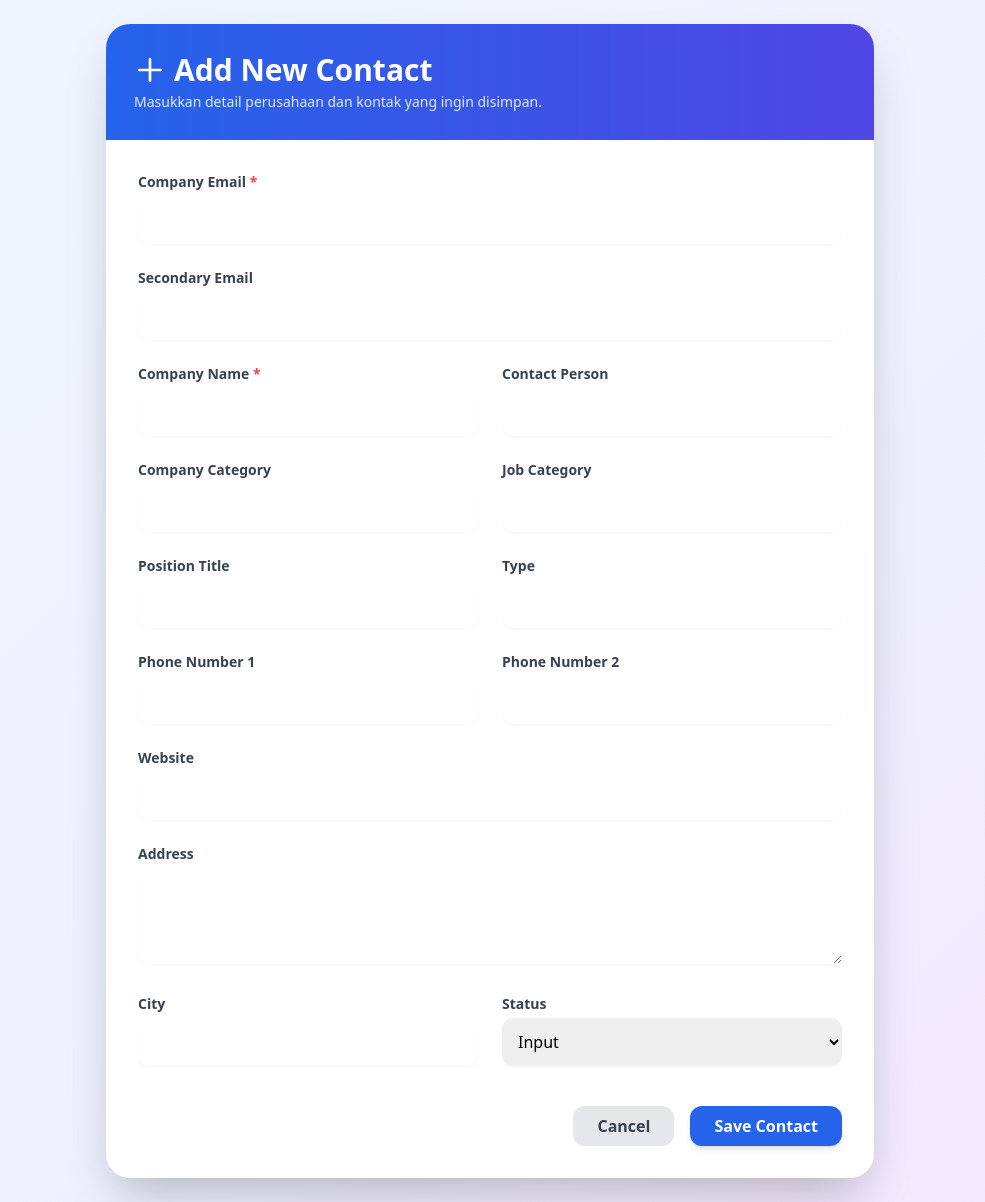
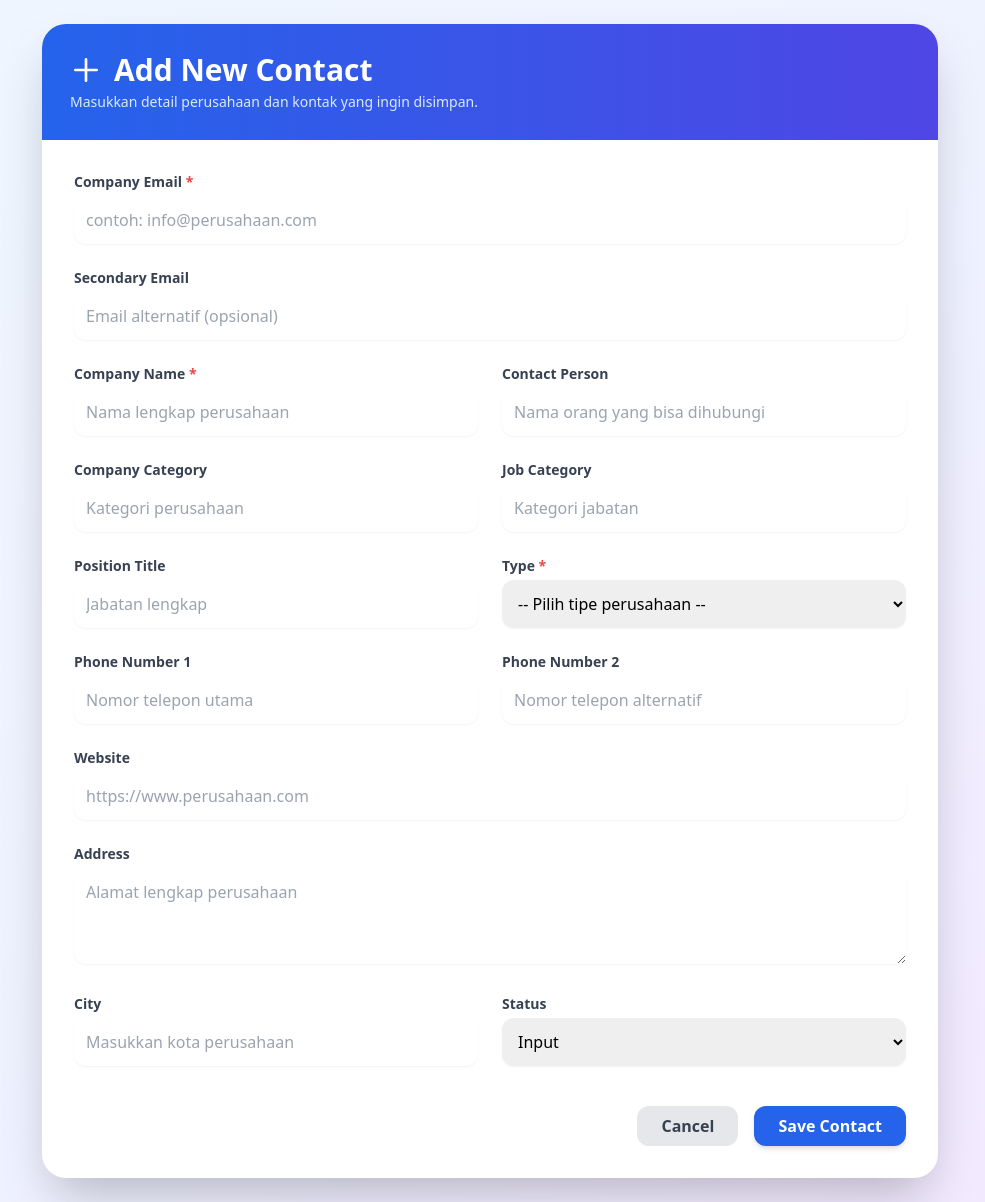
Before and after one commit to Monsterdeveloper01/Custumer-Relationship-Managemnt-Final, a PHP site: page /Public/View/Login/add_contact.php in a window 1280 px wide. Shown: the whole page, without its empty margins (150-1135 px from the left). Run offline with PHP 8.4, Linux system fonts and the light colour scheme; a user stored in the database is signed in; some libraries are stand-ins or nearby versions.

Commit message:
membuatplaceholder

```diff
--- a/Public/View/Login/add_contact.php
+++ b/Public/View/Login/add_contact.php
@@ -7,21 +7,21 @@ $mid = current_marketing_id();
 $errors = [];
 
 if ($_SERVER['REQUEST_METHOD'] === 'POST') {
-  $email          = trim($_POST['email'] ?? '');
-  $email_lain     = trim($_POST['email_lain'] ?? '');
+    $email = trim($_POST['email'] ?? '');
+    $email_lain = trim($_POST['email_lain'] ?? '');
     $nama_perusahaan = trim($_POST['nama_perusahaan'] ?? '');
-  $nama           = trim($_POST['nama'] ?? '');
+    $nama = trim($_POST['nama'] ?? '');
     $kategori_perusahaan = trim($_POST['kategori_perusahaan'] ?? '');
-  $kategori_jabatan    = trim($_POST['kategori_jabatan'] ?? '');
+    $kategori_jabatan = trim($_POST['kategori_jabatan'] ?? '');
     $jabatan_lengkap = trim($_POST['jabatan_lengkap'] ?? '');
-  $tipe           = trim($_POST['tipe'] ?? '');
-  $no_telp1       = trim($_POST['no_telp1'] ?? '');
-  $no_telp2       = trim($_POST['no_telp2'] ?? '');
-  $website        = trim($_POST['website'] ?? '');
-  $alamat         = trim($_POST['alamat'] ?? '');
-  $kota           = trim($_POST['kota'] ?? '');
-  $ditemukan_oleh = trim($_POST['ditemukan_oleh'] ?? $mid); // default diisi user login
-  $status         = $_POST['status'] ?? 'input';
+    $tipe = trim($_POST['tipe'] ?? '');
+    $no_telp1 = trim($_POST['no_telp1'] ?? '');
+    $no_telp2 = trim($_POST['no_telp2'] ?? '');
+    $website = trim($_POST['website'] ?? '');
+    $alamat = trim($_POST['alamat'] ?? '');
+    $kota = trim($_POST['kota'] ?? '');
+    $ditemukan_oleh = trim($_POST['ditemukan_oleh'] ?? $mid);
+    $status = $_POST['status'] ?? 'input';
 
     // Validasi
     if ($email === '') {
@@ -34,7 +34,6 @@ if ($_SERVER['REQUEST_METHOD'] === 'POST') {
     }
 
     if (empty($errors)) {
-    // cek unik
         $cek = $pdo->prepare("SELECT COUNT(*) FROM crm_contacts_staging WHERE email = ?");
         $cek->execute([$email]);
         if ($cek->fetchColumn() > 0) {
@@ -71,30 +70,25 @@ if ($_SERVER['REQUEST_METHOD'] === 'POST') {
     }
 }
 
-if (!function_exists('h')) {
-  function h($s)
-  {
+function h($s) {
     return htmlspecialchars($s ?? '', ENT_QUOTES, 'UTF-8');
-  }
 }
 ?>
 
 <!doctype html>
 <html lang="id">
-
 <head>
 <meta charset="utf-8">
 <title>Add Contact | CRM</title>
 <meta name="viewport" content="width=device-width, initial-scale=1.0">
 <script src="https://cdn.tailwindcss.com"></script>
 </head>
-
 <body class="bg-gradient-to-br from-blue-50 via-indigo-50 to-purple-100 min-h-screen flex items-center justify-center p-6">
 
-  <div class="w-full max-w-3xl bg-white rounded-3xl shadow-2xl overflow-hidden transform transition-all hover:shadow-blue-300 hover:scale-[1.01]">
+<div class="w-full max-w-4xl bg-white rounded-3xl shadow-2xl overflow-hidden">
     <!-- Header -->
     <div class="bg-gradient-to-r from-blue-600 to-indigo-600 p-7">
-      <h1 class="text-3xl font-bold text-white flex items-center gap-2">
+        <h1 class="text-3xl font-bold text-white flex items-center gap-3">
             <svg class="w-8 h-8" fill="none" stroke="currentColor" viewBox="0 0 24 24">
                 <path stroke-linecap="round" stroke-linejoin="round" stroke-width="2" d="M12 4v16m8-8H4" />
             </svg>
@@ -115,137 +109,100 @@ if (!function_exists('h')) {
         <form method="post" class="grid grid-cols-1 md:grid-cols-2 gap-6">
             <!-- Company Email -->
             <div class="col-span-2">
-          <label class="block text-sm font-semibold text-gray-700">
-            Company Email <span class="text-red-500">*</span>
-          </label>
-          <input type="email" name="email" value="<?= h($_POST['email'] ?? '') ?>"
-            class="mt-1 w-full rounded-xl border-gray-300 shadow-sm focus:border-blue-500
-             focus:ring-2 focus:ring-blue-400 p-3 transition">
+                <label class="block text-sm font-semibold text-gray-700">Company Email <span class="text-red-500">*</span></label>
+                <input type="email" name="email" placeholder="contoh: info@perusahaan.com" value="<?= h($_POST['email'] ?? '') ?>" class="mt-1 w-full rounded-xl border-gray-300 shadow-sm focus:border-blue-500 focus:ring-2 focus:ring-blue-400 p-3 transition" required>
             </div>
 
             <!-- Secondary Email -->
             <div class="col-span-2">
                 <label class="block text-sm font-semibold text-gray-700">Secondary Email</label>
-          <input type="email" name="email_lain" value="<?= h($_POST['email_lain'] ?? '') ?>"
-            class="mt-1 w-full rounded-xl border-gray-300 shadow-sm focus:border-blue-500
-             focus:ring-2 focus:ring-blue-400 p-3 transition">
+                <input type="email" name="email_lain" placeholder="Email alternatif (opsional)" value="<?= h($_POST['email_lain'] ?? '') ?>" class="mt-1 w-full rounded-xl border-gray-300 shadow-sm focus:border-blue-500 focus:ring-2 focus:ring-blue-400 p-3 transition">
             </div>
 
             <!-- Company Name -->
             <div>
-          <label class="block text-sm font-semibold text-gray-700">
-            Company Name <span class="text-red-500">*</span>
-          </label>
-          <input type="text" name="nama_perusahaan" value="<?= h($_POST['nama_perusahaan'] ?? '') ?>"
-            class="mt-1 w-full rounded-xl border-gray-300 shadow-sm focus:border-blue-500
-             focus:ring-2 focus:ring-blue-400 p-3 transition">
+                <label class="block text-sm font-semibold text-gray-700">Company Name <span class="text-red-500">*</span></label>
+                <input type="text" name="nama_perusahaan" placeholder="Nama lengkap perusahaan" value="<?= h($_POST['nama_perusahaan'] ?? '') ?>" class="mt-1 w-full rounded-xl border-gray-300 shadow-sm focus:border-blue-500 focus:ring-2 focus:ring-blue-400 p-3 transition" required>
             </div>
 
             <!-- Contact Person -->
             <div>
                 <label class="block text-sm font-semibold text-gray-700">Contact Person</label>
-          <input type="text" name="nama" value="<?= h($_POST['nama'] ?? '') ?>"
-            class="mt-1 w-full rounded-xl border-gray-300 shadow-sm focus:border-blue-500
-             focus:ring-2 focus:ring-blue-400 p-3 transition">
+                <input type="text" name="nama" placeholder="Nama orang yang bisa dihubungi" value="<?= h($_POST['nama'] ?? '') ?>" class="mt-1 w-full rounded-xl border-gray-300 shadow-sm focus:border-blue-500 focus:ring-2 focus:ring-blue-400 p-3 transition">
             </div>
 
             <!-- Company Category -->
             <div>
                 <label class="block text-sm font-semibold text-gray-700">Company Category</label>
-          <input type="text" name="kategori_perusahaan" value="<?= h($_POST['kategori_perusahaan'] ?? '') ?>"
-            class="mt-1 w-full rounded-xl border-gray-300 shadow-sm focus:border-blue-500
-             focus:ring-2 focus:ring-blue-400 p-3 transition">
+                <input type="text" name="kategori_perusahaan" placeholder="Kategori perusahaan" value="<?= h($_POST['kategori_perusahaan'] ?? '') ?>" class="mt-1 w-full rounded-xl border-gray-300 shadow-sm focus:border-blue-500 focus:ring-2 focus:ring-blue-400 p-3 transition">
             </div>
 
             <!-- Job Category -->
             <div>
                 <label class="block text-sm font-semibold text-gray-700">Job Category</label>
-          <input type="text" name="kategori_jabatan" value="<?= h($_POST['kategori_jabatan'] ?? '') ?>"
-            class="mt-1 w-full rounded-xl border-gray-300 shadow-sm focus:border-blue-500
-             focus:ring-2 focus:ring-blue-400 p-3 transition">
+                <input type="text" name="kategori_jabatan" placeholder="Kategori jabatan" value="<?= h($_POST['kategori_jabatan'] ?? '') ?>" class="mt-1 w-full rounded-xl border-gray-300 shadow-sm focus:border-blue-500 focus:ring-2 focus:ring-blue-400 p-3 transition">
             </div>
 
             <!-- Position Title -->
             <div>
                 <label class="block text-sm font-semibold text-gray-700">Position Title</label>
-          <input type="text" name="jabatan_lengkap" value="<?= h($_POST['jabatan_lengkap'] ?? '') ?>"
-            class="mt-1 w-full rounded-xl border-gray-300 shadow-sm focus:border-blue-500
-             focus:ring-2 focus:ring-blue-400 p-3 transition">
+                <input type="text" name="jabatan_lengkap" placeholder="Jabatan lengkap" value="<?= h($_POST['jabatan_lengkap'] ?? '') ?>" class="mt-1 w-full rounded-xl border-gray-300 shadow-sm focus:border-blue-500 focus:ring-2 focus:ring-blue-400 p-3 transition">
             </div>
 
             <!-- Type -->
             <div>
-          <label class="block text-sm font-semibold text-gray-700">Type</label>
-          <input type="text" name="tipe" value="<?= h($_POST['tipe'] ?? '') ?>"
-            class="mt-1 w-full rounded-xl border-gray-300 shadow-sm focus:border-blue-500
-             focus:ring-2 focus:ring-blue-400 p-3 transition">
+                <label class="block text-sm font-semibold text-gray-700">Type <span class="text-red-500">*</span></label>
+                <select name="tipe" class="mt-1 w-full rounded-xl border-gray-300 shadow-sm focus:border-blue-500 focus:ring-2 focus:ring-blue-400 p-3 transition" required>
+                    <option value="" disabled selected>-- Pilih tipe perusahaan --</option>
+                    <option value="SWASTA" <?= (($_POST['tipe'] ?? '') === 'SWASTA') ? 'selected' : '' ?>>SWASTA</option>
+                    <option value="BUMN" <?= (($_POST['tipe'] ?? '') === 'BUMN') ? 'selected' : '' ?>>BUMN</option>
+                    <option value="BUMD" <?= (($_POST['tipe'] ?? '') === 'BUMD') ? 'selected' : '' ?>>BUMD</option>
+                </select>
             </div>
 
             <!-- Phone 1 -->
             <div>
                 <label class="block text-sm font-semibold text-gray-700">Phone Number 1</label>
-          <input type="text" name="no_telp1" value="<?= h($_POST['no_telp1'] ?? '') ?>"
-            class="mt-1 w-full rounded-xl border-gray-300 shadow-sm focus:border-blue-500
-             focus:ring-2 focus:ring-blue-400 p-3 transition">
+                <input type="text" name="no_telp1" placeholder="Nomor telepon utama" value="<?= h($_POST['no_telp1'] ?? '') ?>" class="mt-1 w-full rounded-xl border-gray-300 shadow-sm focus:border-blue-500 focus:ring-2 focus:ring-blue-400 p-3 transition">
             </div>
 
             <!-- Phone 2 -->
             <div>
                 <label class="block text-sm font-semibold text-gray-700">Phone Number 2</label>
-          <input type="text" name="no_telp2" value="<?= h($_POST['no_telp2'] ?? '') ?>"
-            class="mt-1 w-full rounded-xl border-gray-300 shadow-sm focus:border-blue-500
-             focus:ring-2 focus:ring-blue-400 p-3 transition">
+                <input type="text" name="no_telp2" placeholder="Nomor telepon alternatif" value="<?= h($_POST['no_telp2'] ?? '') ?>" class="mt-1 w-full rounded-xl border-gray-300 shadow-sm focus:border-blue-500 focus:ring-2 focus:ring-blue-400 p-3 transition">
             </div>
 
             <!-- Website -->
             <div class="col-span-2">
                 <label class="block text-sm font-semibold text-gray-700">Website</label>
-          <input type="url" name="website" value="<?= h($_POST['website'] ?? '') ?>"
-            class="mt-1 w-full rounded-xl border-gray-300 shadow-sm focus:border-blue-500
-             focus:ring-2 focus:ring-blue-400 p-3 transition">
+                <input type="url" name="website" placeholder="https://www.perusahaan.com" value="<?= h($_POST['website'] ?? '') ?>" class="mt-1 w-full rounded-xl border-gray-300 shadow-sm focus:border-blue-500 focus:ring-2 focus:ring-blue-400 p-3 transition">
             </div>
 
             <!-- Address -->
             <div class="col-span-2">
                 <label class="block text-sm font-semibold text-gray-700">Address</label>
-          <textarea name="alamat" rows="3"
-            class="mt-1 w-full rounded-xl border-gray-300 shadow-sm focus:border-blue-500
-             focus:ring-2 focus:ring-blue-400 p-3 transition"><?= h($_POST['alamat'] ?? '') ?></textarea>
+                <textarea name="alamat" placeholder="Alamat lengkap perusahaan" rows="3" class="mt-1 w-full rounded-xl border-gray-300 shadow-sm focus:border-blue-500 focus:ring-2 focus:ring-blue-400 p-3 transition"><?= h($_POST['alamat'] ?? '') ?></textarea>
             </div>
 
             <!-- City -->
             <div>
                 <label class="block text-sm font-semibold text-gray-700">City</label>
-          <input type="text" name="kota" value="<?= h($_POST['kota'] ?? '') ?>"
-            class="mt-1 w-full rounded-xl border-gray-300 shadow-sm focus:border-blue-500
-             focus:ring-2 focus:ring-blue-400 p-3 transition">
+                <input type="text" name="kota" placeholder="Masukkan kota perusahaan" value="<?= h($_POST['kota'] ?? '') ?>" class="mt-1 w-full rounded-xl border-gray-300 shadow-sm focus:border-blue-500 focus:ring-2 focus:ring-blue-400 p-3 transition">
             </div>
 
             <!-- Status -->
             <div>
                 <label class="block text-sm font-semibold text-gray-700">Status</label>
-          <select name="status"
-            class="mt-1 w-full rounded-xl border-gray-300 shadow-sm focus:border-blue-500
-             focus:ring-2 focus:ring-blue-400 p-3 transition">
+                <select name="status" class="mt-1 w-full rounded-xl border-gray-300 shadow-sm focus:border-blue-500 focus:ring-2 focus:ring-blue-400 p-3 transition">
                     <?php
-            foreach (
-              [
-                'input',
-                'emailed',
-                'presentation',
-                'NDA process',
-                'Gap analysis / requirement analysis',
-                'SIT (System Integration Testing)',
-                'UAT (User Acceptance Testing)',
-                'Proposal',
-                'Negotiation',
-                'Deal / Closed',
-                'Failed / Tidak Lanjut',
-                'Postpone'
-              ] as $s
-            ) {
+                    $statuses = [
+                        'input','emailed','presentation','NDA process','Gap analysis / requirement analysis',
+                        'SIT (System Integration Testing)','UAT (User Acceptance Testing)','Proposal','Negotiation',
+                        'Deal / Closed','Failed / Tidak Lanjut','Postpone'
+                    ];
+                    foreach ($statuses as $s) {
                         $sel = ($s === ($_POST['status'] ?? 'input')) ? 'selected' : '';
-              echo "<option value='" . h($s) . "' $sel>" . ucfirst($s) . "</option>";
+                        echo "<option value='".h($s)."' $sel>".ucfirst($s)."</option>";
                     }
                     ?>
                 </select>
@@ -253,19 +210,12 @@ if (!function_exists('h')) {
 
             <!-- Buttons -->
             <div class="col-span-2 flex justify-end gap-4 pt-4">
-          <a href="dashboard.php"
-            class="px-6 py-2 rounded-xl bg-gray-200 text-gray-700 hover:bg-gray-300 font-semibold transition">
-            Cancel
-          </a>
-          <button type="submit"
-            class="px-6 py-2 rounded-xl bg-blue-600 text-white hover:bg-blue-700 font-semibold shadow-md transition transform hover:scale-105">
-            Save Contact
-          </button>
+                <a href="dashboard.php" class="px-6 py-2 rounded-xl bg-gray-200 text-gray-700 hover:bg-gray-300 font-semibold transition">Cancel</a>
+                <button type="submit" class="px-6 py-2 rounded-xl bg-blue-600 text-white hover:bg-blue-700 font-semibold shadow-md transition transform hover:scale-105">Save Contact</button>
             </div>
         </form>
-
     </div>
 </div>
+
 </body>
-
 </html>
```
Lines whose indentation alone changed are shown as unchanged.
